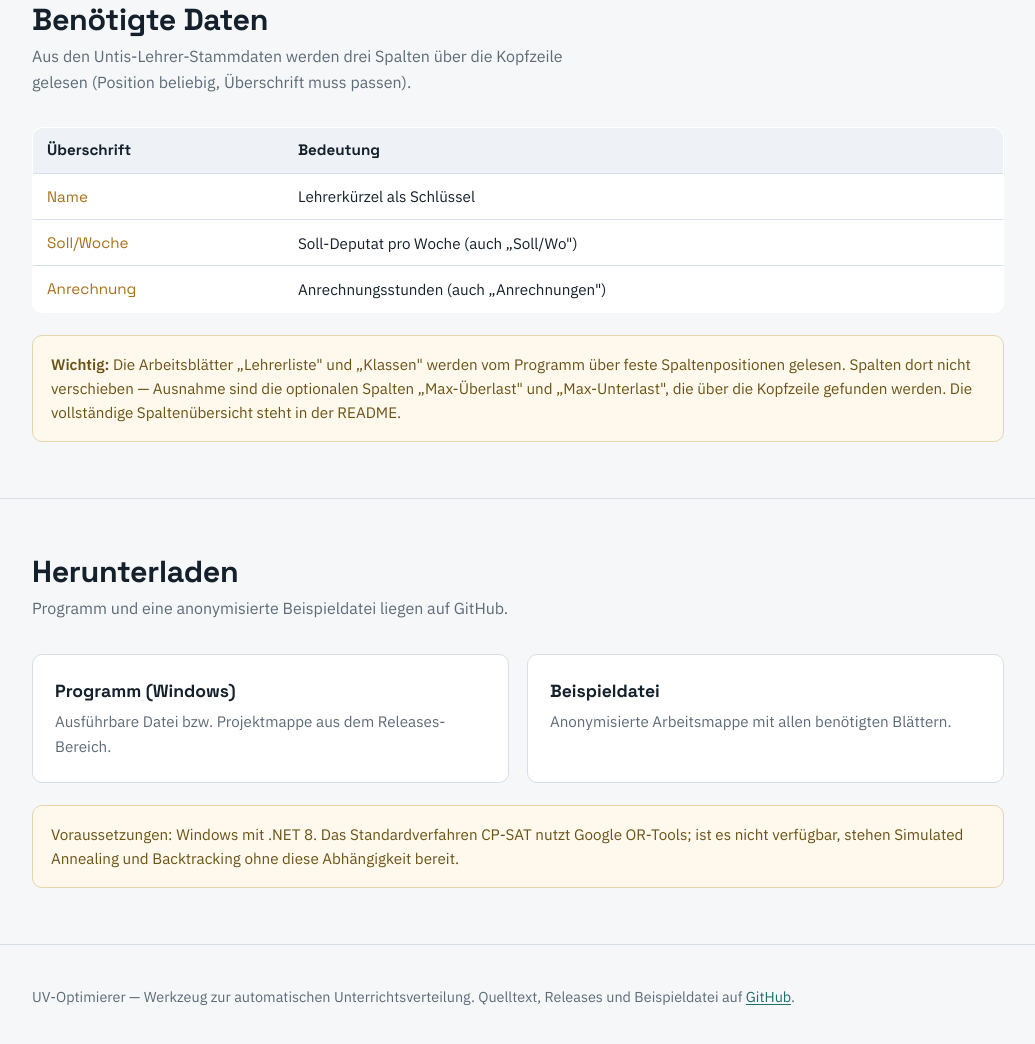
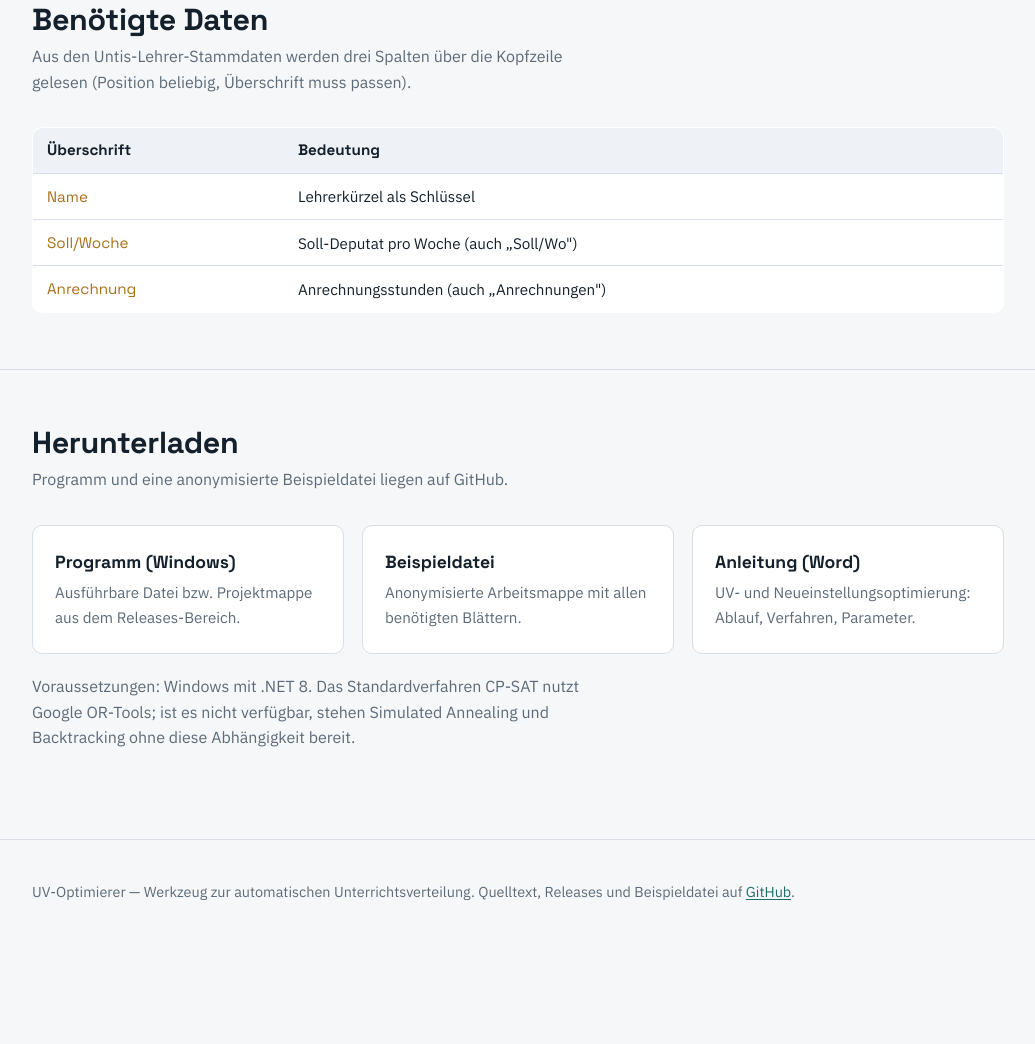
Before and after one commit to schulsoftware-KI/Unterrichtsverteilungsoptimierer, a plain HTML site: page docs/index.html in a window 1280 px wide. Shown: the part 1815-2859 px from the top of the page, without its empty margins (122-1157 px from the left). After the commit the page ends 2782 px from the top, so only its background shows below. Drawn offline with Linux system fonts and the light colour scheme.

Commit message:
Add files via upload

```diff
--- a/docs/index.html
+++ b/docs/index.html
@@ -83,7 +83,7 @@
   .note{background:#fff8ec;border:1px solid #e6d6b0;border-radius:10px;
         padding:16px 18px;color:#6a5316;font-size:.95rem;margin-top:22px}
 
-  .dl{display:grid;grid-template-columns:1fr 1fr;gap:18px;margin-top:8px}
+  .dl{display:grid;grid-template-columns:repeat(auto-fit,minmax(230px,1fr));gap:18px;margin-top:8px}
   .dl a.card{display:block;background:var(--card);border:1px solid var(--line);
        border-radius:10px;padding:22px;text-decoration:none;color:inherit}
   .dl a.card:hover{border-color:var(--teal)}
@@ -116,9 +116,8 @@
       <p class="lead">Verteilt Fächer und Klassen automatisch auf Lehrkräfte — mit
         harten Regeln, ausgewogener Last und nachvollziehbaren Auswertungen.</p>
       <div class="cta-row">
-        <!-- GitHub-Adresse hier eintragen: -->
-        <a class="btn primary" href="https://github.com/DEIN-KONTO/uv-optimierer/releases">Programm herunterladen</a>
-        <a class="btn ghost" href="https://github.com/DEIN-KONTO/uv-optimierer">Auf GitHub ansehen</a>
+        <a class="btn primary" href="https://github.com/schulsoftware-KI/Unterrichtsverteilungsoptimierer/releases">Programm herunterladen</a>
+        <a class="btn ghost" href="https://github.com/schulsoftware-KI/Unterrichtsverteilungsoptimierer">Auf GitHub ansehen</a>
       </div>
     </div>
     <div class="stundenplan" aria-hidden="true">
@@ -206,12 +205,7 @@
       <tr><td><code>Soll/Woche</code></td><td>Soll-Deputat pro Woche (auch „Soll/Wo")</td></tr>
       <tr><td><code>Anrechnung</code></td><td>Anrechnungsstunden (auch „Anrechnungen")</td></tr>
     </table>
-    <div class="note">
-      <b>Wichtig:</b> Die Arbeitsblätter „Lehrerliste" und „Klassen" werden vom Programm
-      über feste Spaltenpositionen gelesen. Spalten dort nicht verschieben — Ausnahme sind
-      die optionalen Spalten „Max-Überlast" und „Max-Unterlast", die über die Kopfzeile
-      gefunden werden. Die vollständige Spaltenübersicht steht in der README.
-    </div>
+
   </div>
 </section>
 
@@ -220,21 +214,20 @@
     <h2>Herunterladen</h2>
     <p class="sub">Programm und eine anonymisierte Beispieldatei liegen auf GitHub.</p>
     <div class="dl">
-      <!-- GitHub-Adresse hier eintragen: -->
-      <a class="card" href="https://github.com/DEIN-KONTO/uv-optimierer/releases">
+      <a class="card" href="https://github.com/schulsoftware-KI/Unterrichtsverteilungsoptimierer/releases">
         <b>Programm (Windows)</b>
         <span>Ausführbare Datei bzw. Projektmappe aus dem Releases-Bereich.</span>
       </a>
-      <a class="card" href="https://github.com/DEIN-KONTO/uv-optimierer/blob/main/UV-Muster_anon_Claude.xlsm">
+      <a class="card" href="https://github.com/schulsoftware-KI/Unterrichtsverteilungsoptimierer/releases">
         <b>Beispieldatei</b>
         <span>Anonymisierte Arbeitsmappe mit allen benötigten Blättern.</span>
       </a>
+      <a class="card" href="https://github.com/schulsoftware-KI/Unterrichtsverteilungsoptimierer/raw/main/UV-%20und%20Neueinstellungsoptimierung.docx">
+        <b>Anleitung (Word)</b>
+        <span>UV- und Neueinstellungsoptimierung: Ablauf, Verfahren, Parameter.</span>
+      </a>
     </div>
-    <div class="note">
-      Voraussetzungen: Windows mit .NET 8. Das Standardverfahren CP-SAT nutzt Google OR-Tools;
-      ist es nicht verfügbar, stehen Simulated Annealing und Backtracking ohne diese
-      Abhängigkeit bereit.
-    </div>
+    <p class="sub" style="margin-top:20px">Voraussetzungen: Windows mit .NET 8. Das Standardverfahren CP-SAT nutzt Google OR-Tools; ist es nicht verfügbar, stehen Simulated Annealing und Backtracking ohne diese Abhängigkeit bereit.</p>
   </div>
 </section>
 
@@ -244,8 +237,7 @@
   <div class="wrap">
     UV-Optimierer — Werkzeug zur automatischen Unterrichtsverteilung.
     Quelltext, Releases und Beispieldatei auf
-    <!-- GitHub-Adresse hier eintragen: -->
-    <a href="https://github.com/DEIN-KONTO/uv-optimierer">GitHub</a>.
+    <a href="https://github.com/schulsoftware-KI/Unterrichtsverteilungsoptimierer">GitHub</a>.
   </div>
 </footer>
 
```
Also changed, not shown: docs/Diagnoseausschnitt.png (added).
